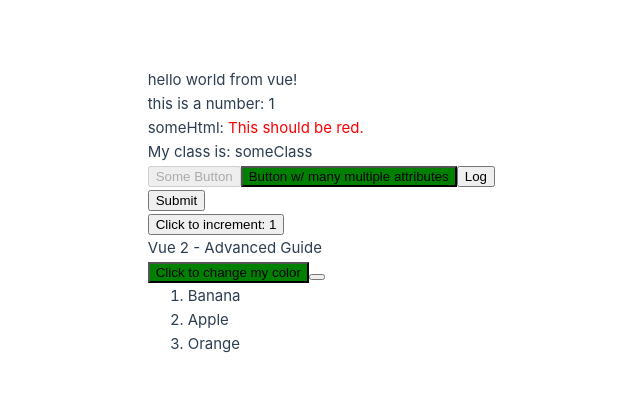
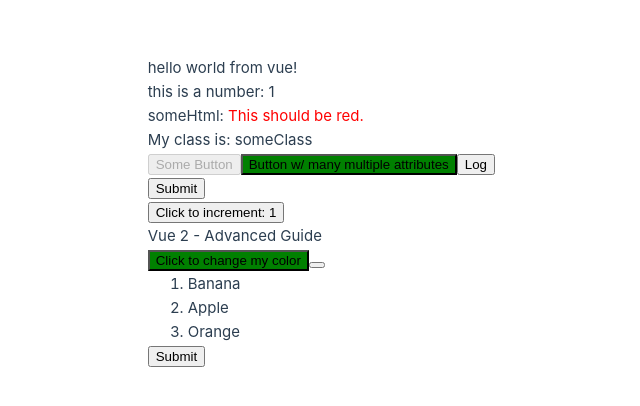
Before and after one commit to icarodredd/vuejs, a Vue app in the folder first-contact/: page / in a window 1280 px wide. Shown: the part 188-594 px from the top of the page, without its empty margins (122-762 px from the left). Built offline with nearby package versions, Linux system fonts and the light colour scheme.

Commit message:
event handlers

```diff
--- a/first-contact/src/App.vue
+++ b/first-contact/src/App.vue
@@ -35,6 +35,14 @@ const getFirstBook = computed(() => author.value.books[0])
 function onSubmit() {
   console.log('submitted!')
 }
+
+function warn(message, event) {
+  // now we have access to the native event
+  if (event) {
+    event.preventDefault()
+  }
+  alert(message)
+}
 </script>
 
 <template>
@@ -64,6 +72,9 @@ function onSubmit() {
         {{ fruit }}
       </li>
     </ol>
+    <button @click="warn('Form cannot be submitted yet.', $event)">
+      Submit
+    </button>
   </main>
 </template>
 
```
